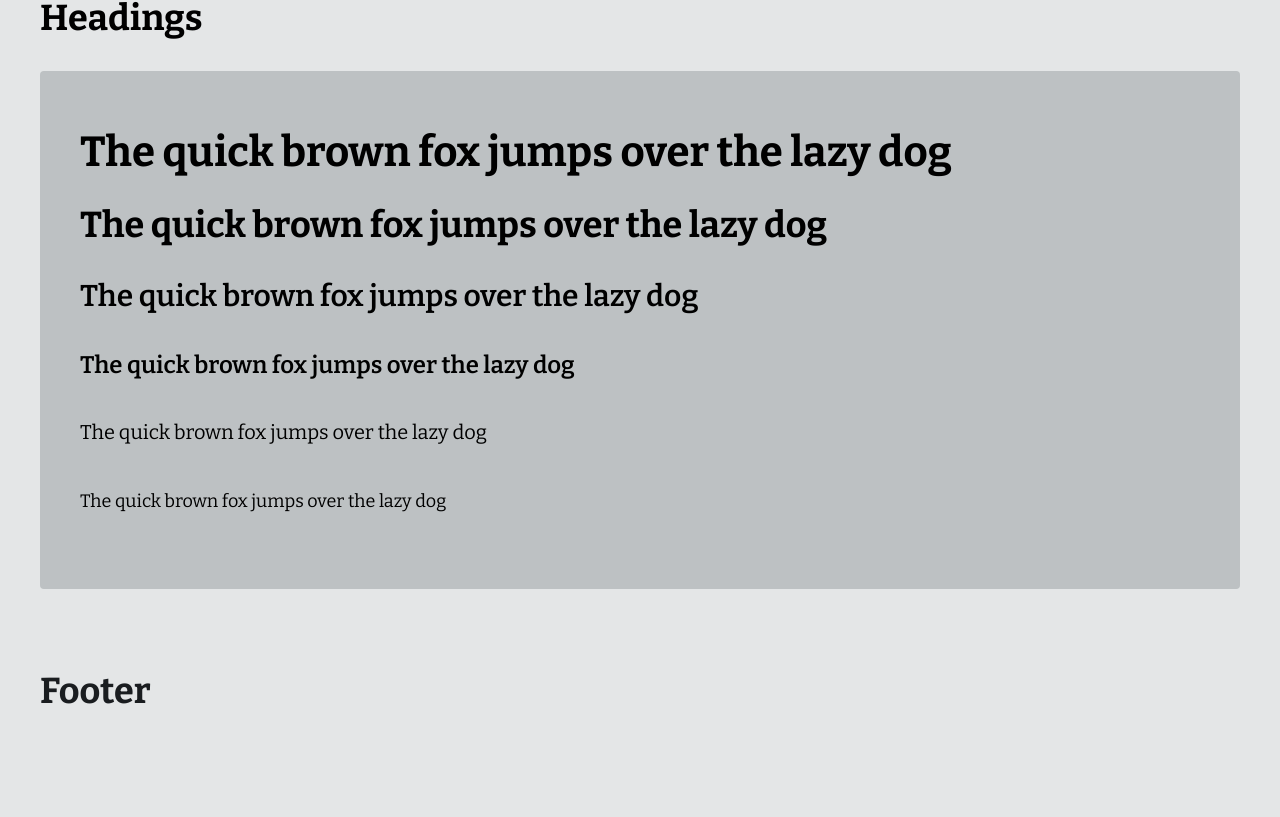
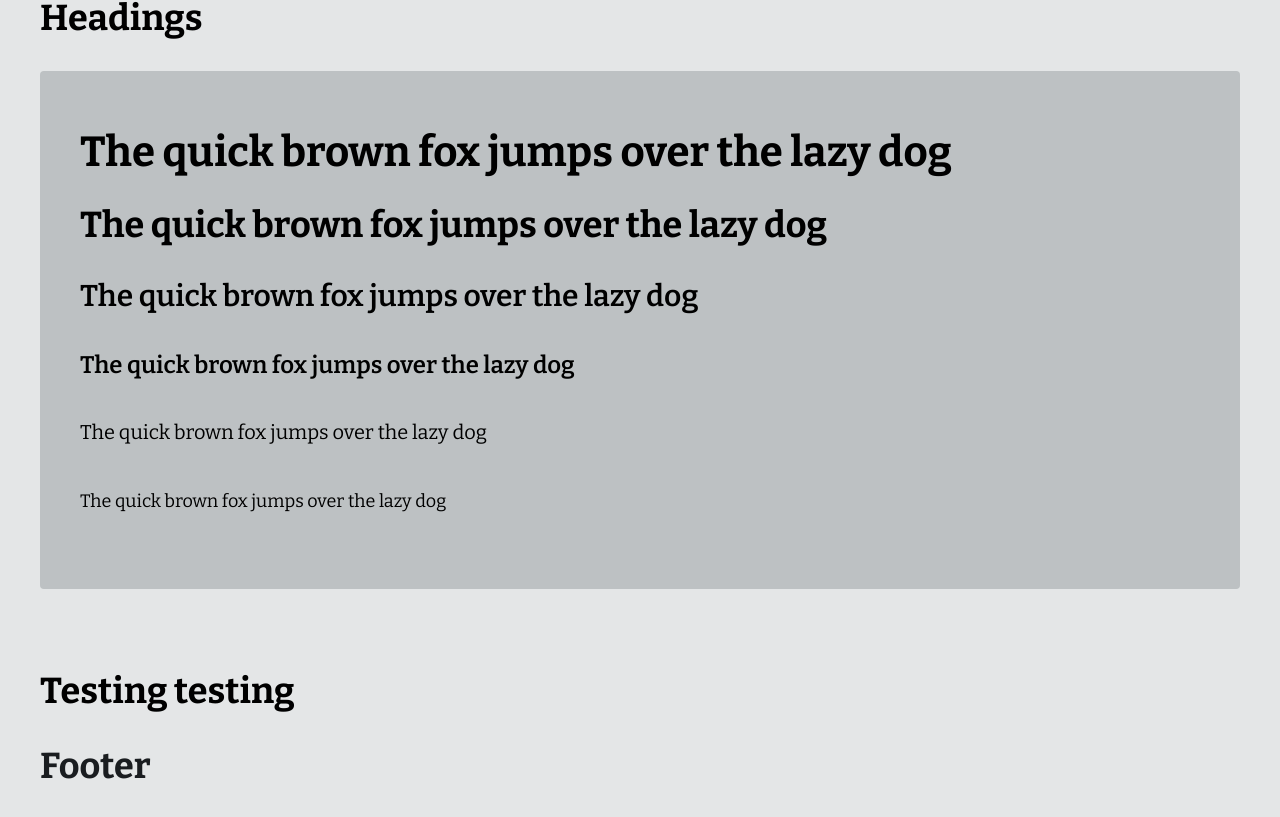
Before and after one commit to marboqmar/starter, a React (Vite) app: page / in a window 1280 px wide. Shown: the part 1061-1878 px from the top of the page. Before the commit the page ends 1805 px from the top, so only its background shows below. Built offline with nearby package versions, Linux system fonts and the light colour scheme; a web font is replaced by a local one.

Commit message:
Check if heading level is a number and is between 1 and 6

```diff
--- a/src/components/atoms/Heading/Heading.jsx
+++ b/src/components/atoms/Heading/Heading.jsx
@@ -6,7 +6,7 @@ import { classNames } from "../../../utils/helpers";
  * Renders a semantic heading (h1-h6).
  *
  * Component props:
- * level: the heading level (number). The default is 2
+ * level: the heading level (number). Minimum 1 and maximum 6, defaults to 2
  * children: the content of the heading (ReactNode)
  * className: additional CSS classes to apply (string)
  *
@@ -16,8 +16,10 @@ import { classNames } from "../../../utils/helpers";
  */
 
 export const Heading = ({ level, children, className = "" }) => {
-  const headingLevel =  level ? level : 2;
+  const convertLevelToNumber = Number(level);
+  const headingLevel = (convertLevelToNumber >= 1 && convertLevelToNumber <= 6) ? convertLevelToNumber : 2;
   const HeadingComponent = `h${headingLevel}`;
+
   return (
     <HeadingComponent className={classNames(`heading-${headingLevel}`, className)}>
       {children}
--- a/src/pages/Components.jsx
+++ b/src/pages/Components.jsx
@@ -98,7 +98,6 @@ export const Components = () => {
         <DefinitionList items={descriptions} />
       </div>
 
-
       {/* Headings */}
       <div className="component-section">
         <Heading>Headings</Heading>
@@ -111,6 +110,8 @@ export const Components = () => {
           <Heading level={6}>The quick brown fox jumps over the lazy dog</Heading>
         </div>
       </div>
+
+      <Heading level={7}>Testing testing</Heading>
     </div>
   )
 }
```
